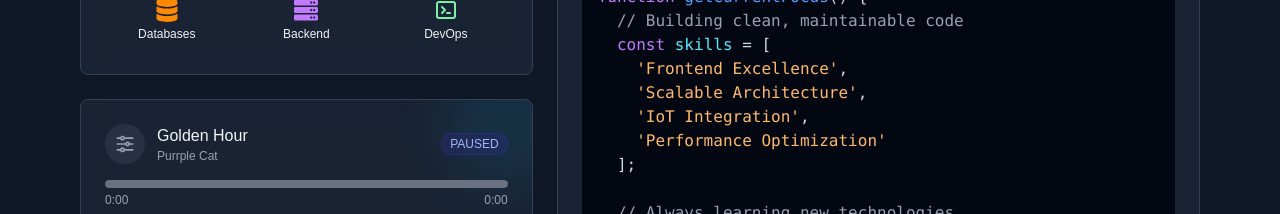
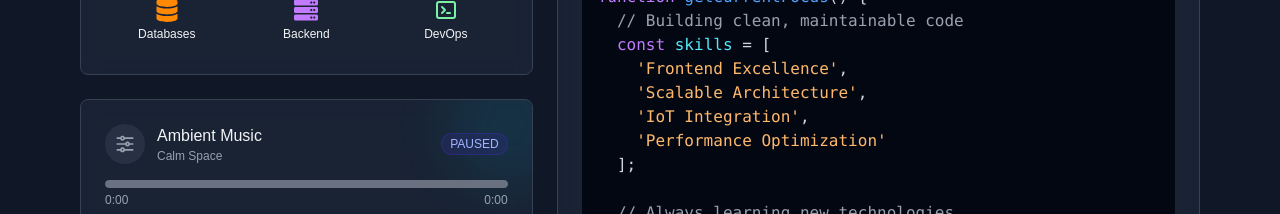
Before and after one commit to NIRMAL1090/nirmal-portfolio, a Next.js app: page / in a window 1280 px wide. Shown: the part 1020-1234 px from the top of the page. Built offline with nearby package versions, Linux system fonts and the light colour scheme.

Commit message:
song changed

```diff
--- a/app/page.tsx
+++ b/app/page.tsx
@@ -502,8 +502,8 @@ export default function Home() {
                           <RiEqualizerLine size={20} className={isPlaying ? 'animate-pulse' : ''} />
                         </div>
                         <div>
-                          <h3 className="font-medium text-base">Golden Hour</h3>
-                          <p className={`text-xs ${darkMode ? 'text-gray-400' : 'text-gray-500'}`}>Purrple Cat</p>
+                          <h3 className="font-medium text-base">Ambient Music</h3>
+                          <p className={`text-xs ${darkMode ? 'text-gray-400' : 'text-gray-500'}`}>Calm Space</p>
                         </div>
                       </div>
                       <div className={`text-xs ${darkMode ? 'text-indigo-300 bg-indigo-900/30 border-indigo-700/30' : 'text-indigo-600 bg-indigo-100/70 border-indigo-200'} font-mono px-2 py-0.5 rounded-full border`}>
```
Also changed, not shown: 1 other file (tests, documents, lock files or other folders).
